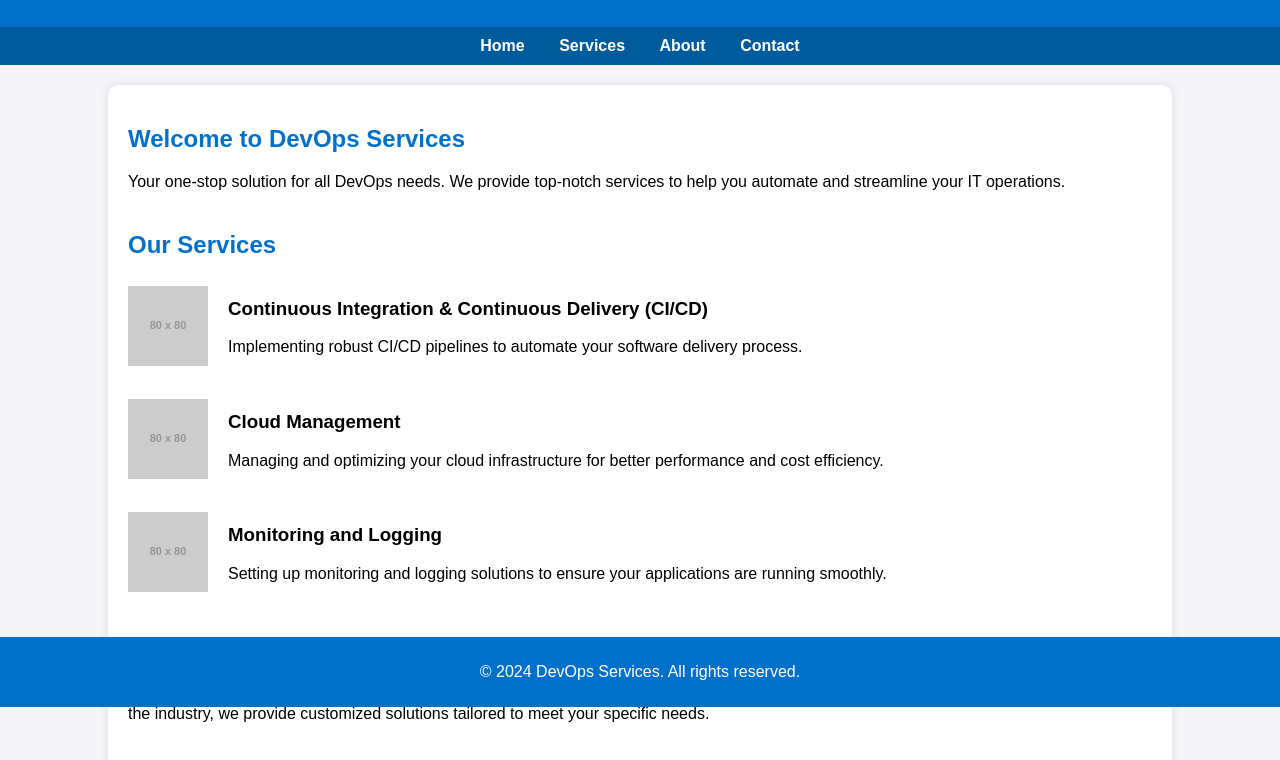
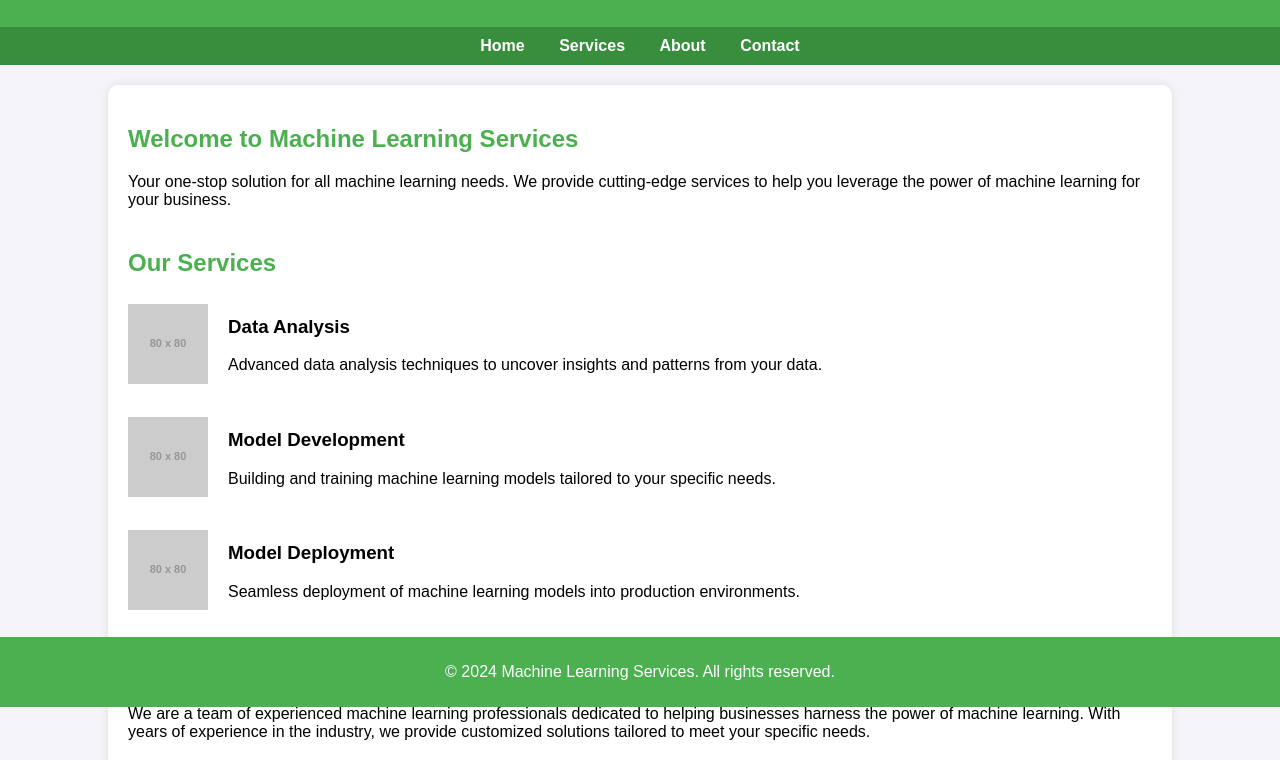
Before and after one commit to satyapadamati/docker_jenkins_project, a plain HTML site: page index.html in a window 1280 px wide. Shown: the part 93-853 px from the top of the page. Drawn offline with Linux system fonts and the light colour scheme; placeholder pictures from the web are drawn by us.

Commit message:
Update index.html

```diff
--- a/index.html
+++ b/index.html
@@ -3,7 +3,7 @@
 <head>
     <meta charset="UTF-8">
     <meta name="viewport" content="width=device-width, initial-scale=1.0">
-    <title>DevOps Services</title>
+    <title>Machine Learning Services</title>
     <style>
         body {
             font-family: Arial, sans-serif;
@@ -13,7 +13,7 @@
         }
 
         header {
-            background-color: #0070c9;
+            background-color: #4CAF50;
             color: #fff;
             padding: 20px 0;
             text-align: center;
@@ -21,7 +21,7 @@
 
         nav {
             text-align: center;
-            background-color: #005b9a;
+            background-color: #388E3C;
             padding: 10px 0;
         }
 
@@ -51,7 +51,7 @@
         }
 
         .section h2 {
-            color: #0070c9;
+            color: #4CAF50;
             margin-bottom: 20px;
         }
 
@@ -71,7 +71,7 @@
         }
 
         footer {
-            background-color: #0070c9;
+            background-color: #4CAF50;
             color: #fff;
             text-align: center;
             padding: 10px 0;
@@ -83,7 +83,7 @@
 </head>
 <body>
     <header>
-        <h1>DevOps Services</h1>
+        <h1>Machine Learning Services</h1>
     </header>
     <nav>
         <a href="#home">Home</a>
@@ -93,52 +93,52 @@
     </nav>
     <div class="container">
         <section id="home" class="section">
-            <h2>Welcome to DevOps Services</h2>
-            <p>Your one-stop solution for all DevOps needs. We provide top-notch services to help you automate and streamline your IT operations.</p>
+            <h2>Welcome to Machine Learning Services</h2>
+            <p>Your one-stop solution for all machine learning needs. We provide cutting-edge services to help you leverage the power of machine learning for your business.</p>
         </section>
 
         <section id="services" class="section services">
             <h2>Our Services</h2>
             <div class="service-item">
-                <img src="https://via.placeholder.com/80" alt="CI/CD">
+                <img src="https://via.placeholder.com/80" alt="Data Analysis">
                 <div>
-                    <h3>Continuous Integration & Continuous Delivery (CI/CD)</h3>
-                    <p>Implementing robust CI/CD pipelines to automate your software delivery process.</p>
+                    <h3>Data Analysis</h3>
+                    <p>Advanced data analysis techniques to uncover insights and patterns from your data.</p>
                 </div>
             </div>
             <div class="service-item">
-                <img src="https://via.placeholder.com/80" alt="Cloud Management">
+                <img src="https://via.placeholder.com/80" alt="Model Development">
                 <div>
-                    <h3>Cloud Management</h3>
-                    <p>Managing and optimizing your cloud infrastructure for better performance and cost efficiency.</p>
+                    <h3>Model Development</h3>
+                    <p>Building and training machine learning models tailored to your specific needs.</p>
                 </div>
             </div>
             <div class="service-item">
-                <img src="https://via.placeholder.com/80" alt="Monitoring">
+                <img src="https://via.placeholder.com/80" alt="Deployment">
                 <div>
-                    <h3>Monitoring and Logging</h3>
-                    <p>Setting up monitoring and logging solutions to ensure your applications are running smoothly.</p>
+                    <h3>Model Deployment</h3>
+                    <p>Seamless deployment of machine learning models into production environments.</p>
                 </div>
             </div>
         </section>
 
         <section id="about" class="section">
             <h2>About Us</h2>
-            <p>We are a team of experienced DevOps professionals dedicated to helping businesses streamline their IT operations. With years of experience in the industry, we provide customized solutions tailored to meet your specific needs.</p>
+            <p>We are a team of experienced machine learning professionals dedicated to helping businesses harness the power of machine learning. With years of experience in the industry, we provide customized solutions tailored to meet your specific needs.</p>
         </section>
 
         <section id="contact" class="section">
             <h2>Contact Us</h2>
             <p>If you have any questions or need our services, feel free to reach out to us:</p>
             <ul>
-                <li>Email: info@devopsservices.com</li>
+                <li>Email: info@mlservices.com</li>
                 <li>Phone: +123-456-7890</li>
-                <li>Address: 123 DevOps Lane, Tech City, TC 12345</li>
+                <li>Address: 123 ML Lane, Tech City, TC 12345</li>
             </ul>
         </section>
     </div>
     <footer>
-        <p>&copy; 2024 DevOps Services. All rights reserved.</p>
+        <p>&copy; 2024 Machine Learning Services. All rights reserved.</p>
     </footer>
 </body>
 </html>
```
